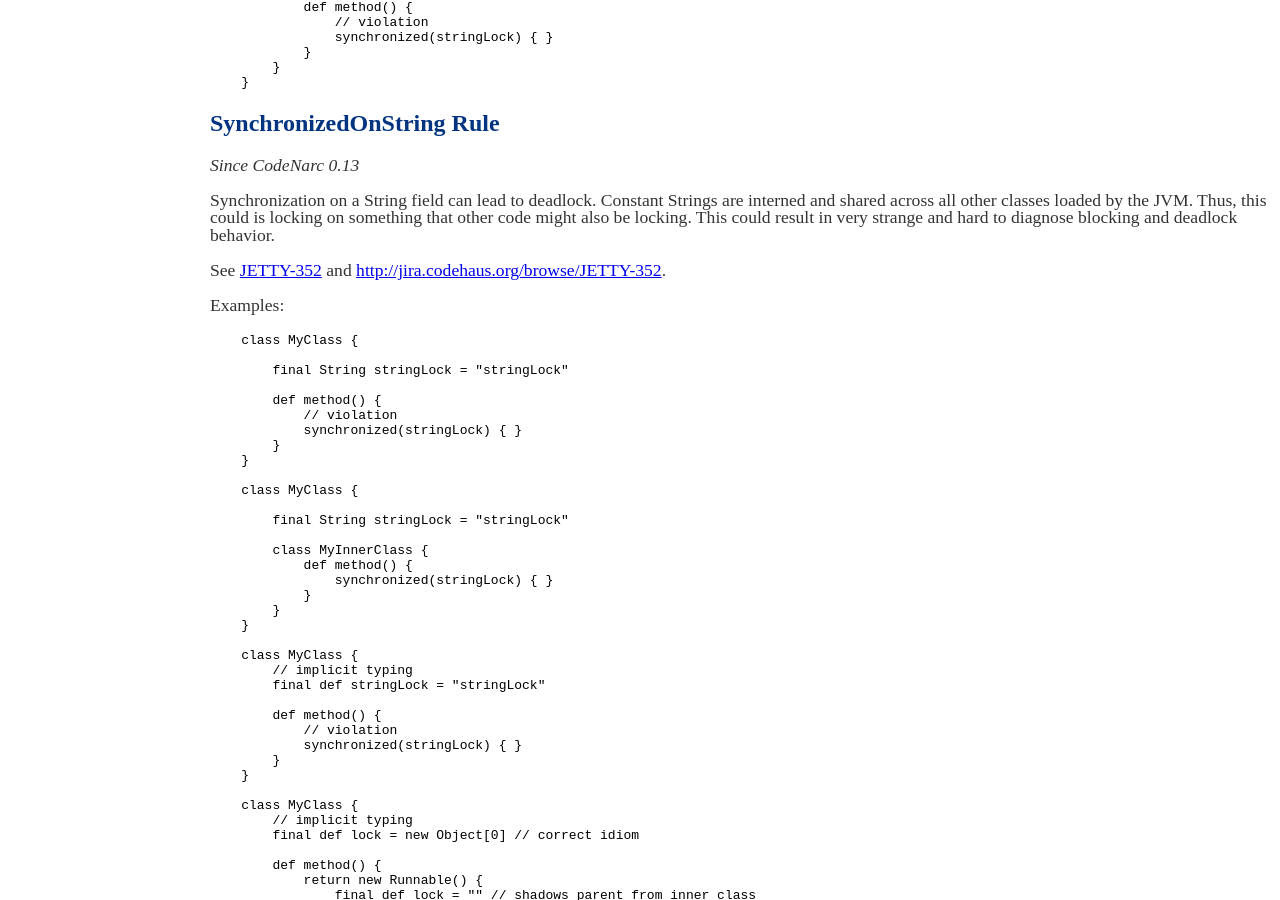
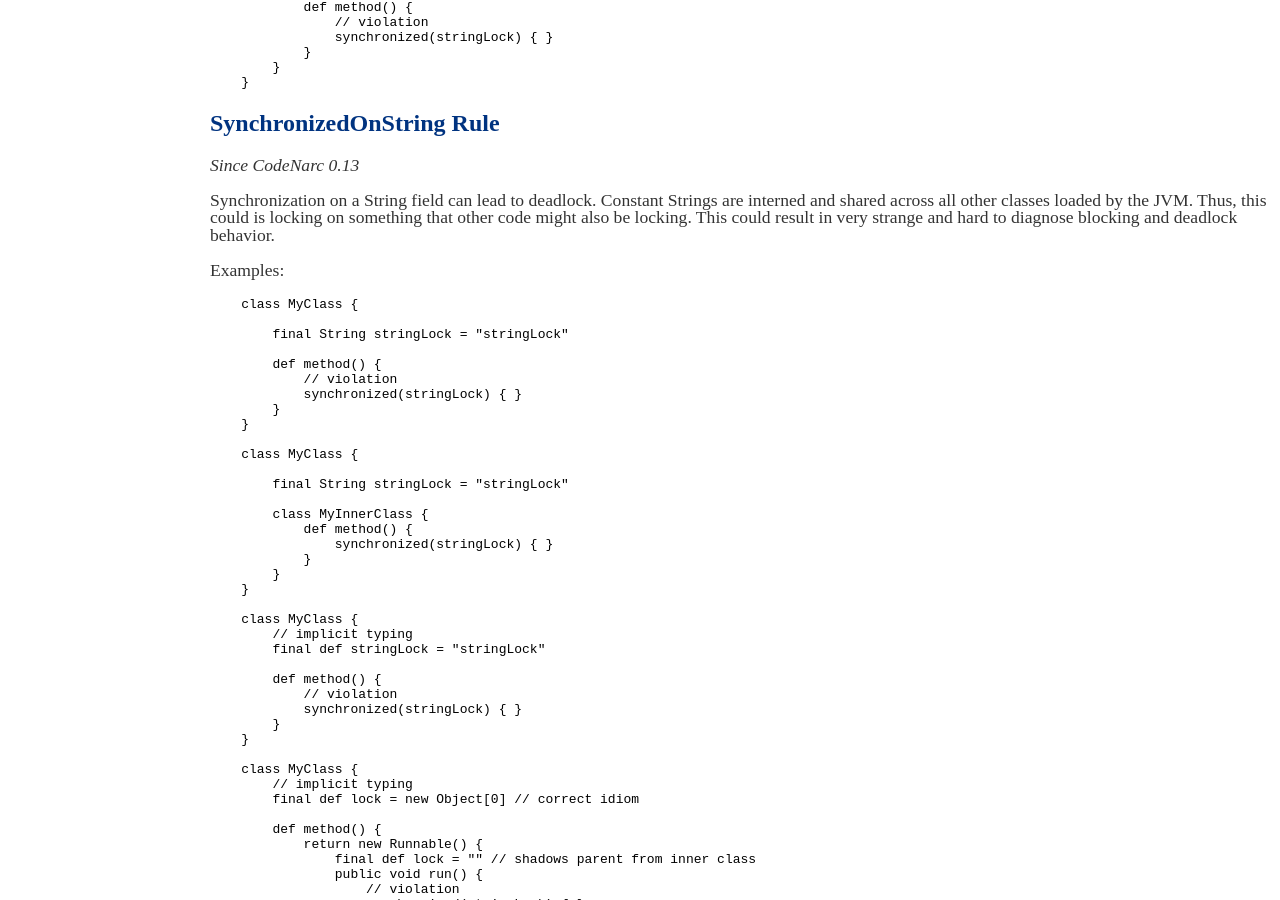
Before and after one commit to CodeNarc/CodeNarc, a Jekyll site: the page built from codenarc-rules-concurrency.md, in a window 1280 px wide and 900 px high, scrolled down 9125 px. Built offline with Jekyll 4.4.1, drawn with Linux system fonts in a browser that asks for light colours.

Commit message:
JavaLobby links no longer works
JavaLobby seems to be a gambling site now - removed link

````diff
--- a/codenarc-rules-concurrency.md
+++ b/codenarc-rules-concurrency.md
@@ -617,8 +617,6 @@ Synchronization on a String field can lead to deadlock. Constant Strings are int
 classes loaded by the JVM. Thus, this could is locking on something that other code might also be locking. This could
 result in very strange and hard to diagnose blocking and deadlock behavior.
 
-See [JETTY-352](http://www.javalobby.org/java/forums/t96352.html) and <http://jira.codehaus.org/browse/JETTY-352>.
-
 Examples:
 
 ```
````
